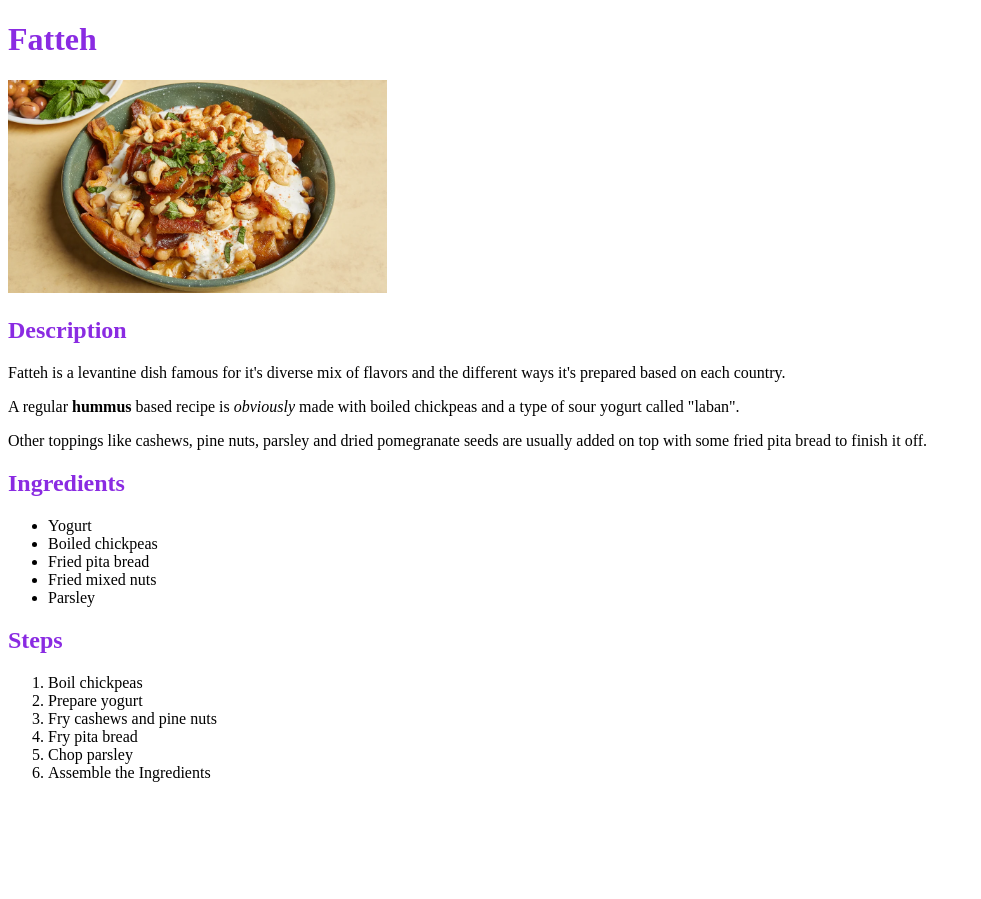
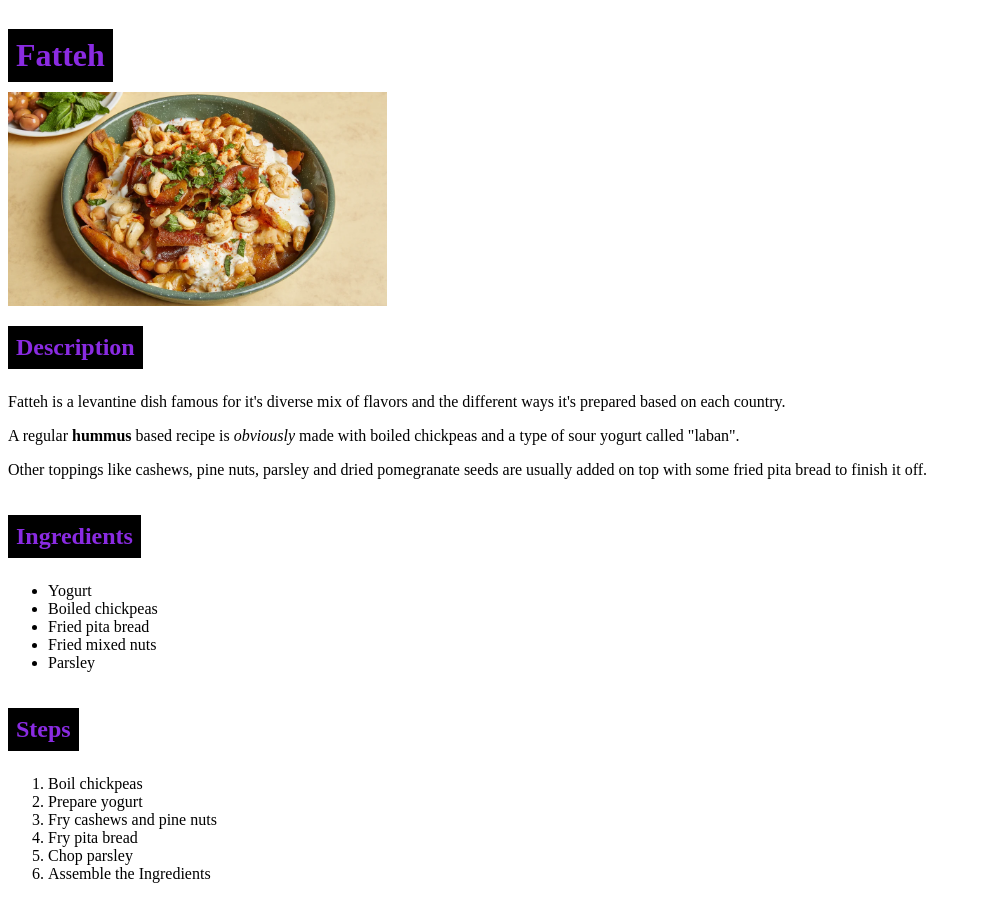
Before and after one commit to behelitcode/odin-recipes, a plain HTML site: page recipes/fatteh.html in a window 1280 px wide. Shown: the whole page, without its empty margins (0-981 px from the left). Before the commit the page ends 800 px from the top, so only its background shows below. Drawn offline with Linux system fonts and the light colour scheme.

Commit message:
Add changes to style

```diff
--- a/style.css
+++ b/style.css
@@ -3,6 +3,10 @@
 .kishk h1,
 .tuna h1 {
     color: blueviolet;
+    display: inline-block;
+    background-color: black;
+    padding: 8px;
+    margin-bottom: 10px;
 }
 
 .index h2,
@@ -10,6 +14,10 @@
 .kishk h2,
 .tuna h2 {
     color: blueviolet;
+    display: inline-block;
+    background-color: black;
+    padding: 8px;
+    margin-bottom: 8px;
 }
 
 .index {
@@ -29,9 +37,11 @@
 .kishk-pic {
     height: auto;
     width: 30%;
+    display: block;
 }
 
 .tuna-pic {
     height: 450px;
     width: 320px;
+    display: block;
 }
```
